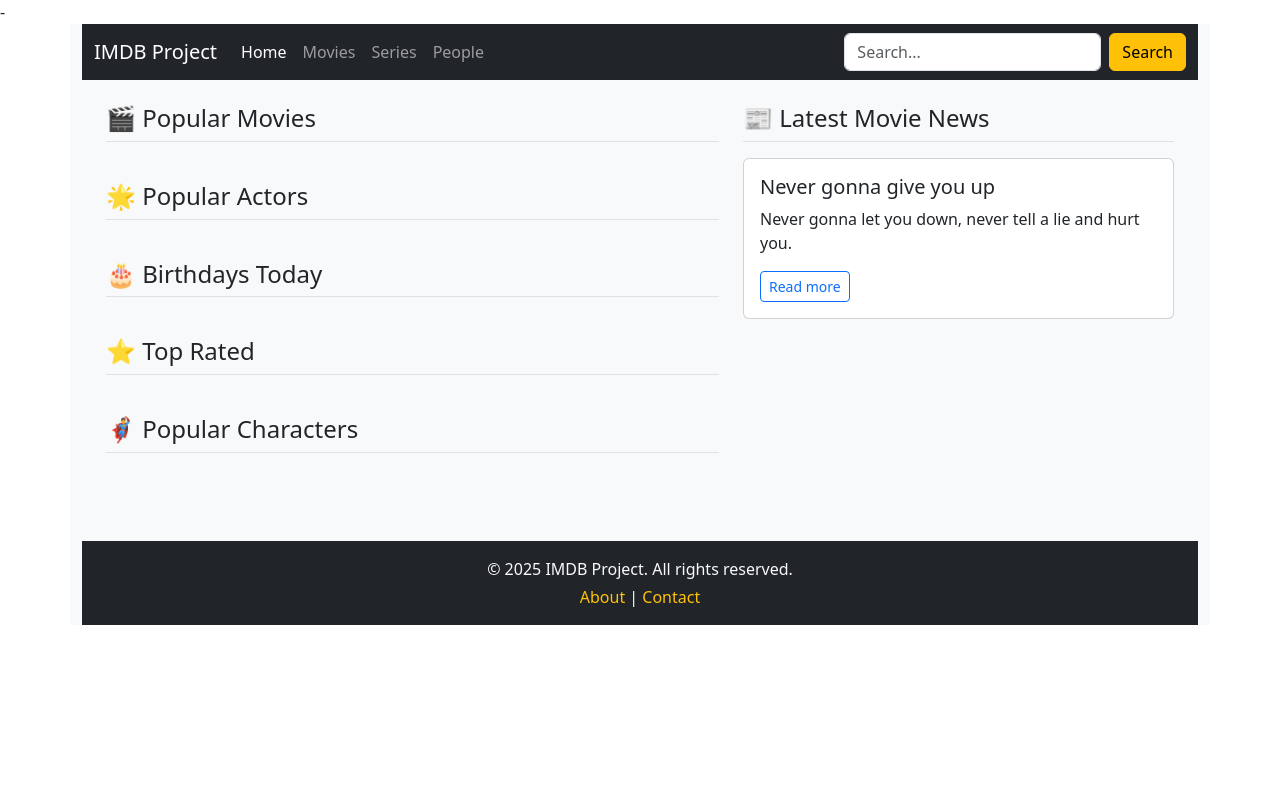
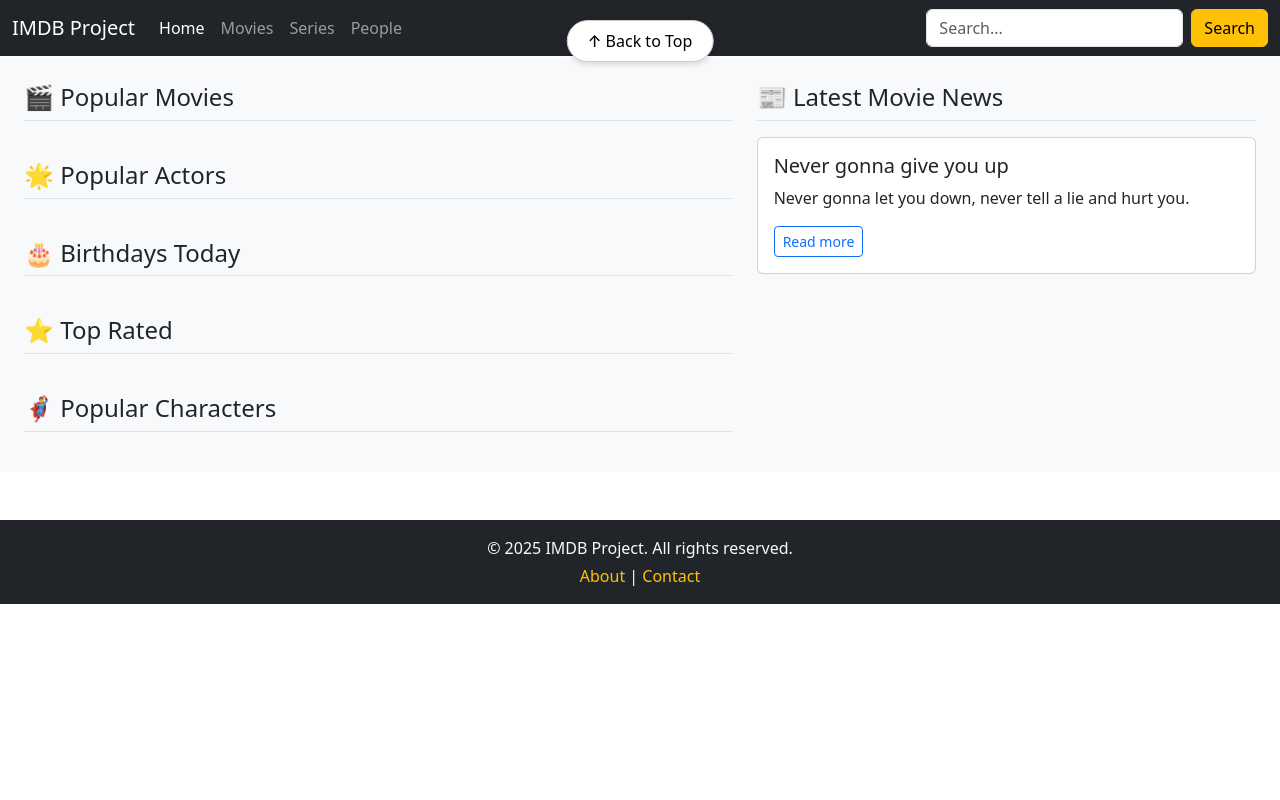
Before and after one commit to Michaellww/IMDB-group-project, a PHP site: page / in a window 1280 px wide. Run offline with PHP 8.4, Linux system fonts and the light colour scheme.

Commit message:
Added back to top with JS functionality. Fixed Nav and Footer. Stretched content (to be resized for better view).

```diff
--- a/Skeleton/imdb-php/css/style.css
+++ b/Skeleton/imdb-php/css/style.css
@@ -11,8 +11,29 @@
     background-color: #ffc107;
 }
 
+#backToTopBtn {
+    background-color: white;
+    color: black;
+    border: 1px solid #ccc;
+    padding: 8px 20px;
+    border-radius: 25px;
+    font-weight: 500;
+    box-shadow: 0 2px 6px rgba(0, 0, 0, 0.15);
+    transition: all 0.2s ease-in-out;
+}
+
+#backToTopBtn:hover {
+    background-color: #f2f2f2;
+    color: black;
+}
+
+
 footer, nav {
     margin: 0;
     padding-left: 0;
     padding-right: 0;
 }
+
+main {
+    margin-top: 70px;
+}
--- a/Skeleton/imdb-php/index.php
+++ b/Skeleton/imdb-php/index.php
@@ -7,13 +7,12 @@
     <link rel="stylesheet" href="https://unpkg.com/leaflet@1.9.4/dist/leaflet.css" integrity="sha256-p4NxAoJBhIIN+hmNHrzRCf9tD/miZyoHS5obTRR9BMY=" crossorigin="" />
     <link href="css/style.css" rel="stylesheet">
 </head>
-<body>
--<main role="main" class="container bg-light">
+<body class="d-flex flex-column min-vh-100">
+-<main role="main">
     <!-- Navigation -->
     <? include_once 'navigation.php' ?>
-    <main class="container-fluid px-4 bg-light">
+    <main class="px-4 bg-light" style="margin-top: -35px;">
         <div class="row">
-
             <!-- 🧱 LEFT COLUMN (Base layout) -->
             <div class="col-lg-7">
                 <!-- 🎬 Popular Movies -->
@@ -83,6 +82,12 @@
     <? include_once 'footer.php' ?>
 
 </main>
+<!-- 🔝 Back to Top Button -->
+<button id="backToTopBtn" class="btn btn-primary position-fixed" style="top: 20px; left: 50%; transform: translateX(-50%); display: none; z-index: 1050;">
+    ↑ Back to Top
+</button>
+
+
 
 <!-- JS scripts -->
 <script src="https://code.jquery.com/jquery-3.7.1.min.js" integrity="sha256-/JqT3SQfawRcv/BIHPThkBvs0OEvtFFmqPF/lYI/Cxo=" crossorigin="anonymous"></script>
--- a/Skeleton/imdb-php/js/home.js
+++ b/Skeleton/imdb-php/js/home.js
@@ -1 +1,20 @@
 /* Home JavaScript */
+document.addEventListener("DOMContentLoaded", () => {
+    const backToTopBtn = document.getElementById("backToTopBtn");
+
+    window.addEventListener("scroll", () => {
+        const scrolledFromTop = window.scrollY;
+        const nearBottom = window.innerHeight + scrolledFromTop >= document.body.scrollHeight - 100;
+
+        // Show button only near bottom of the page
+        if (nearBottom) {
+            backToTopBtn.style.display = "block";
+        } else {
+            backToTopBtn.style.display = "none";
+        }
+    });
+
+    backToTopBtn.addEventListener("click", () => {
+        window.scrollTo({ top: 0, behavior: "smooth" });
+    });
+});
--- a/Skeleton/imdb-php/navigation.php
+++ b/Skeleton/imdb-php/navigation.php
@@ -1,4 +1,4 @@
-<nav class="navbar navbar-expand-lg navbar-dark bg-dark w-100">
+<nav class="navbar navbar-expand-lg navbar-dark bg-dark fixed-top w-100">
     <div class="container-fluid">
         <a class="navbar-brand" href="#">IMDB Project</a>
 
```
